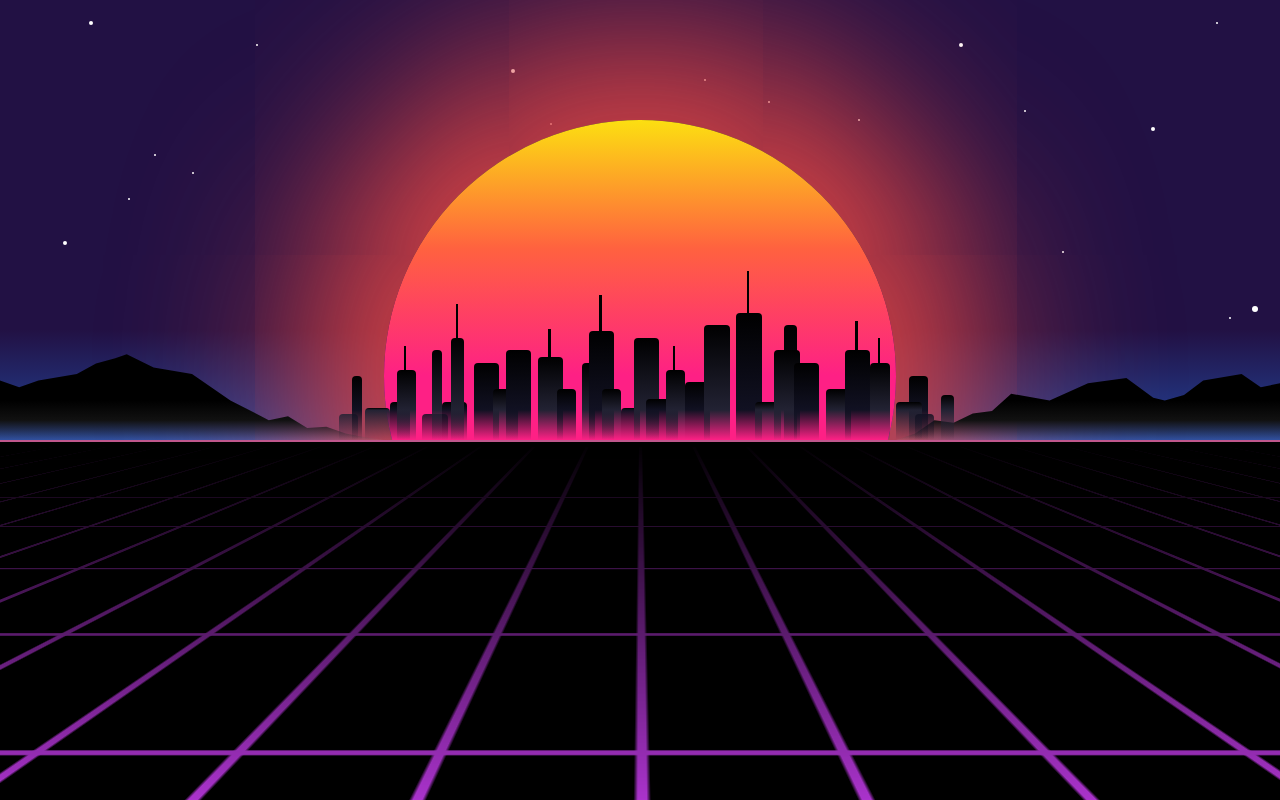
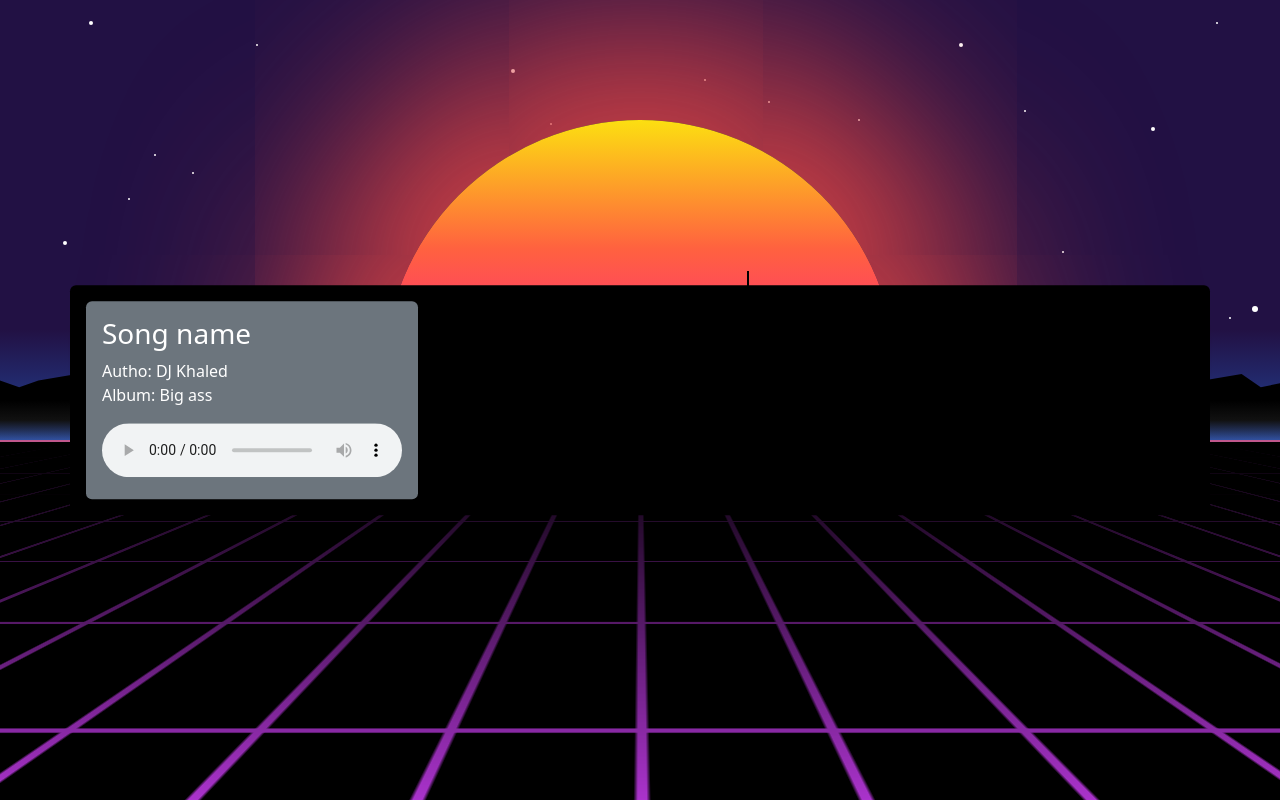
Before and after one commit to BasDerilov/collab-time, a website built with Parcel: page src/pages/napster/index.html in a window 1280 px wide. Built offline with nearby package versions, Linux system fonts and the light colour scheme; no server answers.

Commit message:
Added song display

```diff
--- a/src/pages/napster/index.html
+++ b/src/pages/napster/index.html
@@ -4,9 +4,8 @@
     <meta charset="UTF-8" />
     <meta http-equiv="X-UA-Compatible" content="IE=edge" />
     <meta name="viewport" content="width=device-width, initial-scale=1.0" />
-    <link rel="stylesheet" href="styles.scss">
+    <link rel="stylesheet" href="styles.scss" />
     <title>Document</title>
-    <script src="rank-list.js"></script>
     <link
       href="https://cdn.jsdelivr.net/npm/bootstrap@5.0.2/dist/css/bootstrap.min.css"
       rel="stylesheet"
@@ -15,31 +14,93 @@
     />
   </head>
   <body>
-
     <div id="retrobg">
       <div id="retrobg-sky">
         <div id="retrobg-stars">
-        <div class="retrobg-star" style="left:  5%; top: 55%; transform: scale( 2 );"></div>
-        <div class="retrobg-star" style="left:  7%; top:  5%; transform: scale( 2 );"></div>
-        <div class="retrobg-star" style="left: 10%; top: 45%; transform: scale( 1 );"></div>
-        <div class="retrobg-star" style="left: 12%; top: 35%; transform: scale( 1 );"></div>
-        <div class="retrobg-star" style="left: 15%; top: 39%; transform: scale( 1 );"></div>
-        <div class="retrobg-star" style="left: 20%; top: 10%; transform: scale( 1 );"></div>
-        <div class="retrobg-star" style="left: 35%; top: 50%; transform: scale( 2 );"></div>
-        <div class="retrobg-star" style="left: 40%; top: 16%; transform: scale( 2 );"></div>
-        <div class="retrobg-star" style="left: 43%; top: 28%; transform: scale( 1 );"></div>
-        <div class="retrobg-star" style="left: 45%; top: 30%; transform: scale( 3 );"></div>
-        <div class="retrobg-star" style="left: 55%; top: 18%; transform: scale( 1 );"></div>
-        <div class="retrobg-star" style="left: 60%; top: 23%; transform: scale( 1 );"></div>
-        <div class="retrobg-star" style="left: 62%; top: 44%; transform: scale( 2 );"></div>
-        <div class="retrobg-star" style="left: 67%; top: 27%; transform: scale( 1 );"></div>
-        <div class="retrobg-star" style="left: 75%; top: 10%; transform: scale( 2 );"></div>
-        <div class="retrobg-star" style="left: 80%; top: 25%; transform: scale( 1 );"></div>
-        <div class="retrobg-star" style="left: 83%; top: 57%; transform: scale( 1 );"></div>
-        <div class="retrobg-star" style="left: 90%; top: 29%; transform: scale( 2 );"></div>
-        <div class="retrobg-star" style="left: 95%; top:  5%; transform: scale( 1 );"></div>
-        <div class="retrobg-star" style="left: 96%; top: 72%; transform: scale( 1 );"></div>
-        <div class="retrobg-star" style="left: 98%; top: 70%; transform: scale( 3 );"></div>
+          <div
+            class="retrobg-star"
+            style="left: 5%; top: 55%; transform: scale(2)"
+          ></div>
+          <div
+            class="retrobg-star"
+            style="left: 7%; top: 5%; transform: scale(2)"
+          ></div>
+          <div
+            class="retrobg-star"
+            style="left: 10%; top: 45%; transform: scale(1)"
+          ></div>
+          <div
+            class="retrobg-star"
+            style="left: 12%; top: 35%; transform: scale(1)"
+          ></div>
+          <div
+            class="retrobg-star"
+            style="left: 15%; top: 39%; transform: scale(1)"
+          ></div>
+          <div
+            class="retrobg-star"
+            style="left: 20%; top: 10%; transform: scale(1)"
+          ></div>
+          <div
+            class="retrobg-star"
+            style="left: 35%; top: 50%; transform: scale(2)"
+          ></div>
+          <div
+            class="retrobg-star"
+            style="left: 40%; top: 16%; transform: scale(2)"
+          ></div>
+          <div
+            class="retrobg-star"
+            style="left: 43%; top: 28%; transform: scale(1)"
+          ></div>
+          <div
+            class="retrobg-star"
+            style="left: 45%; top: 30%; transform: scale(3)"
+          ></div>
+          <div
+            class="retrobg-star"
+            style="left: 55%; top: 18%; transform: scale(1)"
+          ></div>
+          <div
+            class="retrobg-star"
+            style="left: 60%; top: 23%; transform: scale(1)"
+          ></div>
+          <div
+            class="retrobg-star"
+            style="left: 62%; top: 44%; transform: scale(2)"
+          ></div>
+          <div
+            class="retrobg-star"
+            style="left: 67%; top: 27%; transform: scale(1)"
+          ></div>
+          <div
+            class="retrobg-star"
+            style="left: 75%; top: 10%; transform: scale(2)"
+          ></div>
+          <div
+            class="retrobg-star"
+            style="left: 80%; top: 25%; transform: scale(1)"
+          ></div>
+          <div
+            class="retrobg-star"
+            style="left: 83%; top: 57%; transform: scale(1)"
+          ></div>
+          <div
+            class="retrobg-star"
+            style="left: 90%; top: 29%; transform: scale(2)"
+          ></div>
+          <div
+            class="retrobg-star"
+            style="left: 95%; top: 5%; transform: scale(1)"
+          ></div>
+          <div
+            class="retrobg-star"
+            style="left: 96%; top: 72%; transform: scale(1)"
+          ></div>
+          <div
+            class="retrobg-star"
+            style="left: 98%; top: 70%; transform: scale(3)"
+          ></div>
         </div>
         <div id="retrobg-sunWrap">
           <div id="retrobg-sun"></div>
@@ -50,41 +111,146 @@
         </div>
         <div id="retrobg-cityWrap">
           <div id="retrobg-city">
-          <div style="left:  4.0%; height: 20%; width: 3.0%;" class="retrobg-building"></div>
-          <div style="left:  6.0%; height: 50%; width: 1.5%;" class="retrobg-building"></div>
-          <div style="left:  8.0%; height: 25%; width: 4.0%;" class="retrobg-building"></div>
-          <div style="left: 12.0%; height: 30%; width: 3.0%;" class="retrobg-building"></div>
-          <div style="left: 13.0%; height: 55%; width: 3.0%;" class="retrobg-building retrobg-antenna"></div>
-          <div style="left: 17.0%; height: 20%; width: 4.0%;" class="retrobg-building"></div>
-          <div style="left: 18.5%; height: 70%; width: 1.5%;" class="retrobg-building"></div>
-          <div style="left: 20.0%; height: 30%; width: 4.0%;" class="retrobg-building"></div>
-          <div style="left: 21.5%; height: 80%; width: 2.0%;" class="retrobg-building retrobg-antenna"></div>
-          <div style="left: 25.0%; height: 60%; width: 4.0%;" class="retrobg-building"></div>
-          <div style="left: 28.0%; height: 40%; width: 4.0%;" class="retrobg-building"></div>
-          <div style="left: 30.0%; height: 70%; width: 4.0%;" class="retrobg-building"></div>
-          <div style="left: 35.0%; height: 65%; width: 4.0%;" class="retrobg-building retrobg-antenna"></div>
-          <div style="left: 38.0%; height: 40%; width: 3.0%;" class="retrobg-building"></div>
-          <div style="left: 42.0%; height: 60%; width: 2.0%;" class="retrobg-building"></div>
-          <div style="left: 43.0%; height: 85%; width: 4.0%;" class="retrobg-building retrobg-antenna"></div>
-          <div style="left: 45.0%; height: 40%; width: 3.0%;" class="retrobg-building"></div>
-          <div style="left: 48.0%; height: 25%; width: 3.0%;" class="retrobg-building"></div>
-          <div style="left: 50.0%; height: 80%; width: 4.0%;" class="retrobg-building"></div>
-          <div style="left: 52.0%; height: 32%; width: 5.0%;" class="retrobg-building"></div>
-          <div style="left: 55.0%; height: 55%; width: 3.0%;" class="retrobg-building retrobg-antenna"></div>
-          <div style="left: 58.0%; height: 45%; width: 4.0%;" class="retrobg-building"></div>
-          <div style="left: 61.0%; height: 90%; width: 4.0%;" class="retrobg-building"></div>
-          <div style="left: 66.0%; height: 99%; width: 4.0%;" class="retrobg-building retrobg-antenna"></div>
-          <div style="left: 69.0%; height: 30%; width: 4.0%;" class="retrobg-building"></div>
-          <div style="left: 73.5%; height: 90%; width: 2.0%;" class="retrobg-building"></div>
-          <div style="left: 72.0%; height: 70%; width: 4.0%;" class="retrobg-building"></div>
-          <div style="left: 75.0%; height: 60%; width: 4.0%;" class="retrobg-building"></div>
-          <div style="left: 80.0%; height: 40%; width: 4.0%;" class="retrobg-building"></div>
-          <div style="left: 83.0%; height: 70%; width: 4.0%;" class="retrobg-building retrobg-antenna"></div>
-          <div style="left: 87.0%; height: 60%; width: 3.0%;" class="retrobg-building retrobg-antenna"></div>
-          <div style="left: 93.0%; height: 50%; width: 3.0%;" class="retrobg-building"></div>
-          <div style="left: 91.0%; height: 30%; width: 4.0%;" class="retrobg-building"></div>
-          <div style="left: 94.0%; height: 20%; width: 3.0%;" class="retrobg-building"></div>
-          <div style="left: 98.0%; height: 35%; width: 2.0%;" class="retrobg-building"></div>
+            <div
+              style="left: 4%; height: 20%; width: 3%"
+              class="retrobg-building"
+            ></div>
+            <div
+              style="left: 6%; height: 50%; width: 1.5%"
+              class="retrobg-building"
+            ></div>
+            <div
+              style="left: 8%; height: 25%; width: 4%"
+              class="retrobg-building"
+            ></div>
+            <div
+              style="left: 12%; height: 30%; width: 3%"
+              class="retrobg-building"
+            ></div>
+            <div
+              style="left: 13%; height: 55%; width: 3%"
+              class="retrobg-building retrobg-antenna"
+            ></div>
+            <div
+              style="left: 17%; height: 20%; width: 4%"
+              class="retrobg-building"
+            ></div>
+            <div
+              style="left: 18.5%; height: 70%; width: 1.5%"
+              class="retrobg-building"
+            ></div>
+            <div
+              style="left: 20%; height: 30%; width: 4%"
+              class="retrobg-building"
+            ></div>
+            <div
+              style="left: 21.5%; height: 80%; width: 2%"
+              class="retrobg-building retrobg-antenna"
+            ></div>
+            <div
+              style="left: 25%; height: 60%; width: 4%"
+              class="retrobg-building"
+            ></div>
+            <div
+              style="left: 28%; height: 40%; width: 4%"
+              class="retrobg-building"
+            ></div>
+            <div
+              style="left: 30%; height: 70%; width: 4%"
+              class="retrobg-building"
+            ></div>
+            <div
+              style="left: 35%; height: 65%; width: 4%"
+              class="retrobg-building retrobg-antenna"
+            ></div>
+            <div
+              style="left: 38%; height: 40%; width: 3%"
+              class="retrobg-building"
+            ></div>
+            <div
+              style="left: 42%; height: 60%; width: 2%"
+              class="retrobg-building"
+            ></div>
+            <div
+              style="left: 43%; height: 85%; width: 4%"
+              class="retrobg-building retrobg-antenna"
+            ></div>
+            <div
+              style="left: 45%; height: 40%; width: 3%"
+              class="retrobg-building"
+            ></div>
+            <div
+              style="left: 48%; height: 25%; width: 3%"
+              class="retrobg-building"
+            ></div>
+            <div
+              style="left: 50%; height: 80%; width: 4%"
+              class="retrobg-building"
+            ></div>
+            <div
+              style="left: 52%; height: 32%; width: 5%"
+              class="retrobg-building"
+            ></div>
+            <div
+              style="left: 55%; height: 55%; width: 3%"
+              class="retrobg-building retrobg-antenna"
+            ></div>
+            <div
+              style="left: 58%; height: 45%; width: 4%"
+              class="retrobg-building"
+            ></div>
+            <div
+              style="left: 61%; height: 90%; width: 4%"
+              class="retrobg-building"
+            ></div>
+            <div
+              style="left: 66%; height: 99%; width: 4%"
+              class="retrobg-building retrobg-antenna"
+            ></div>
+            <div
+              style="left: 69%; height: 30%; width: 4%"
+              class="retrobg-building"
+            ></div>
+            <div
+              style="left: 73.5%; height: 90%; width: 2%"
+              class="retrobg-building"
+            ></div>
+            <div
+              style="left: 72%; height: 70%; width: 4%"
+              class="retrobg-building"
+            ></div>
+            <div
+              style="left: 75%; height: 60%; width: 4%"
+              class="retrobg-building"
+            ></div>
+            <div
+              style="left: 80%; height: 40%; width: 4%"
+              class="retrobg-building"
+            ></div>
+            <div
+              style="left: 83%; height: 70%; width: 4%"
+              class="retrobg-building retrobg-antenna"
+            ></div>
+            <div
+              style="left: 87%; height: 60%; width: 3%"
+              class="retrobg-building retrobg-antenna"
+            ></div>
+            <div
+              style="left: 93%; height: 50%; width: 3%"
+              class="retrobg-building"
+            ></div>
+            <div
+              style="left: 91%; height: 30%; width: 4%"
+              class="retrobg-building"
+            ></div>
+            <div
+              style="left: 94%; height: 20%; width: 3%"
+              class="retrobg-building"
+            ></div>
+            <div
+              style="left: 98%; height: 35%; width: 2%"
+              class="retrobg-building"
+            ></div>
           </div>
         </div>
       </div>
@@ -160,8 +326,22 @@
         </div>
         <div id="retrobg-groundShadow"></div>
       </div>
-  <div>
-
+    </div>
+    <div
+      id="songList"
+      class="container position-absolute top-50 start-50 translate-middle bg-black text-white d-flex rounded p-3"
+    >
+      <div class="bg-secondary rounded p-3">
+        <h3>Song name</h3>
+        <p class="m-0">Autho: <span>DJ Khaled</span></p>
+        <p class="mt-0">Album: <span>Big ass</span></p>
+        <audio controls>
+          <source
+          src="https://listen.hs.llnwd.net/g3/prvw/2/4/8/0/7/2636470842.mp3"" />
+        </audio>
+      </div>
+    </div>
+    <script type="module" src="./index.js"></script>
     <script src="./on-off-bg.js"></script>
   </body>
 </html>
--- a/src/pages/napster/rank-list.js
+++ b/src/pages/napster/rank-list.js
@@ -4,7 +4,7 @@ async function getData() {
   obj = await fetch(url).then((response) => response.json());
   return obj;
 }
-export async function f1() {
+export async function GetMusic() {
   let data = await getData();
   const artist = [];
   data.tracks.forEach((element, index) => {
```
Also changed, not shown: src/pages/napster/index.js (added, +33 -0 lines). Lines whose indentation alone changed are shown as unchanged.
